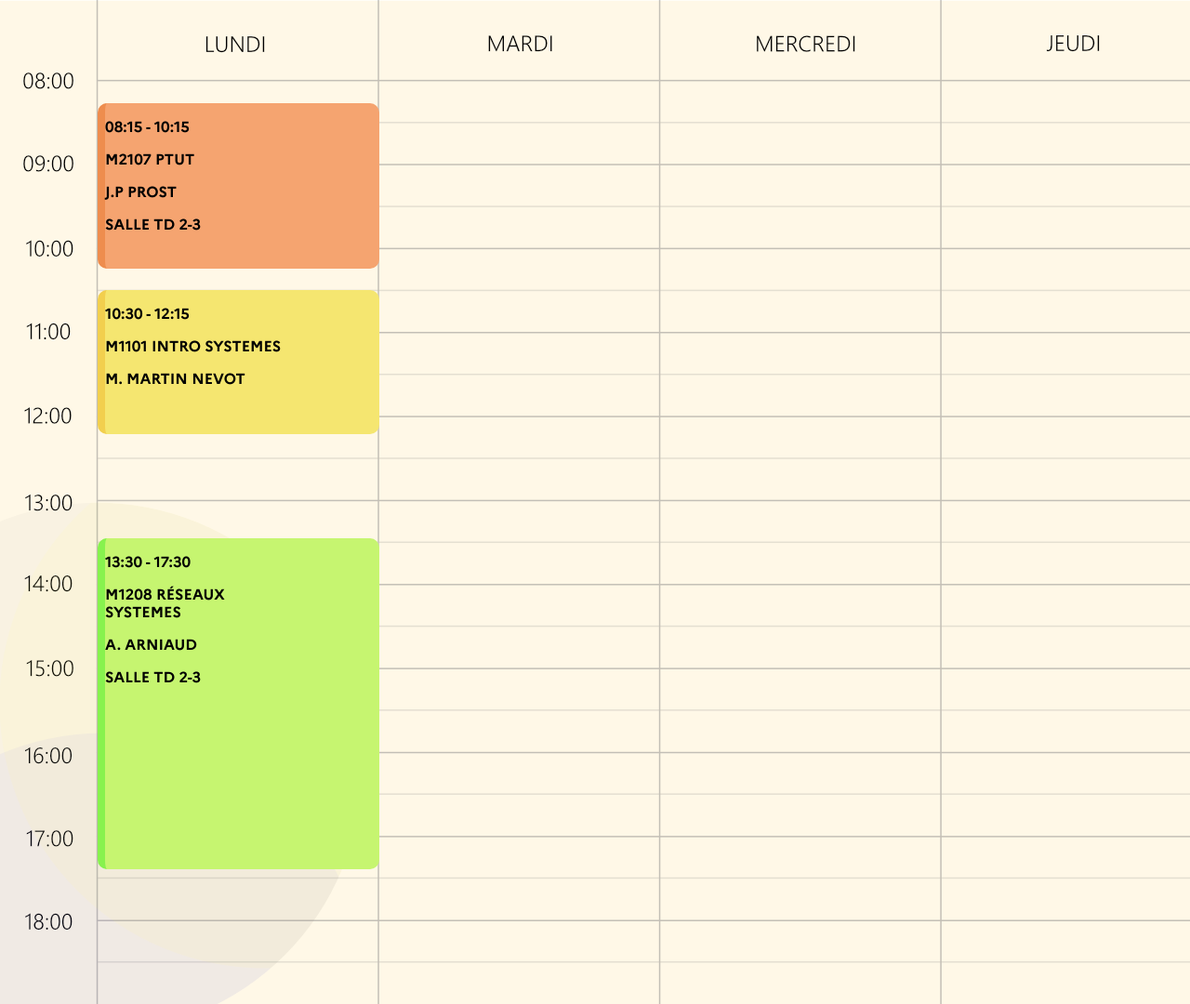
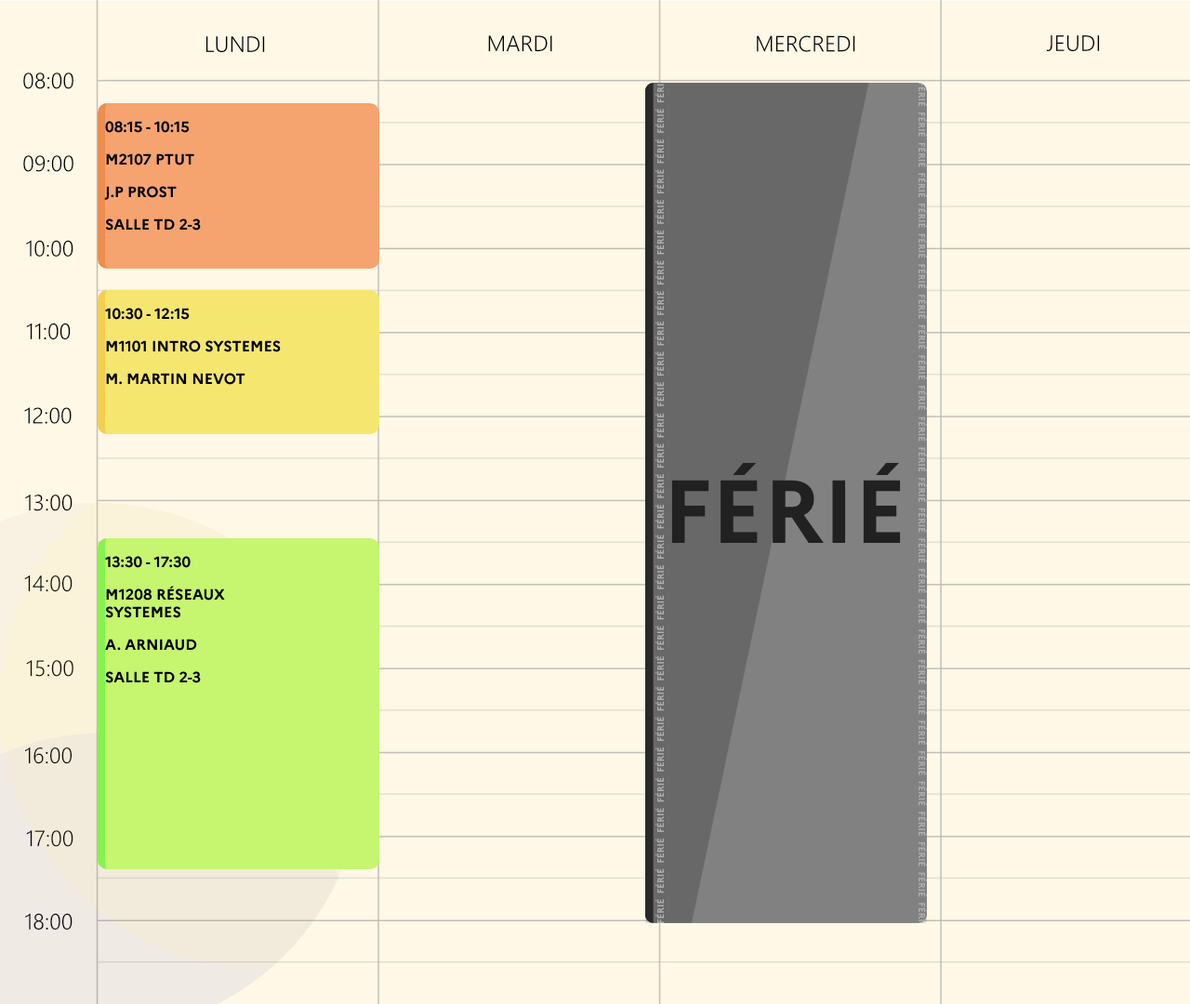
Before and after one commit to alexandre-arniaud/student-workspaces-planning, a plain HTML site: page index.html in a window 1280 px wide. Shown: the top 1080 px of the page at 93% size. Drawn offline with Linux system fonts and the light colour scheme.

Commit message:
Test d'ajout bloc férié ( prob placement )

```diff
--- a/css/theme.css
+++ b/css/theme.css
@@ -169,3 +169,17 @@ section.cd-schedule__classes__4h {
 #room {
   font-size: 15px;
 }
+
+/*
+
+SCHEDULE | BLOC FÉRIÉ
+
+*/
+
+#cd-schedule__ferie {
+
+  position: absolute;
+  left: calc((2 * var(--main-width-class)) + var(--left-width-hours)); /* 2 car on veut sauter les 2 premiers jours étant donné que mercredi est le 3ème de la semaine */
+  top: var(--top-height-day);
+
+}
--- a/index.html
+++ b/index.html
@@ -68,6 +68,10 @@
             <p>SALLE TD 2-3</p>
           </div>
         </section>
+
+        <section id="cd-schedule__ferie">
+          <img src="./assets/ferie.PNG" alt="Image jour férié" >
+        </section>
       </section>
     </section> <!-- The schedule -->
   </body>
```
Also changed, not shown: assets/ferie.PNG (added).
